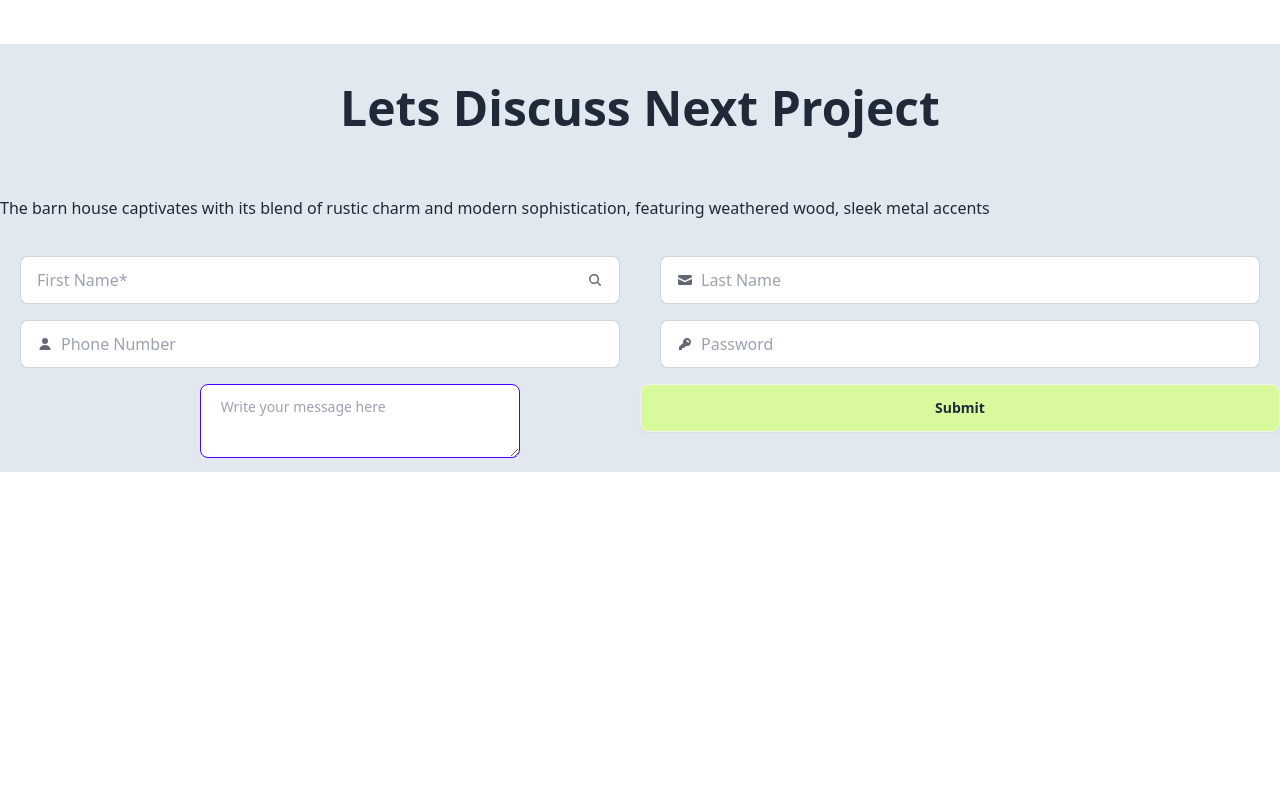
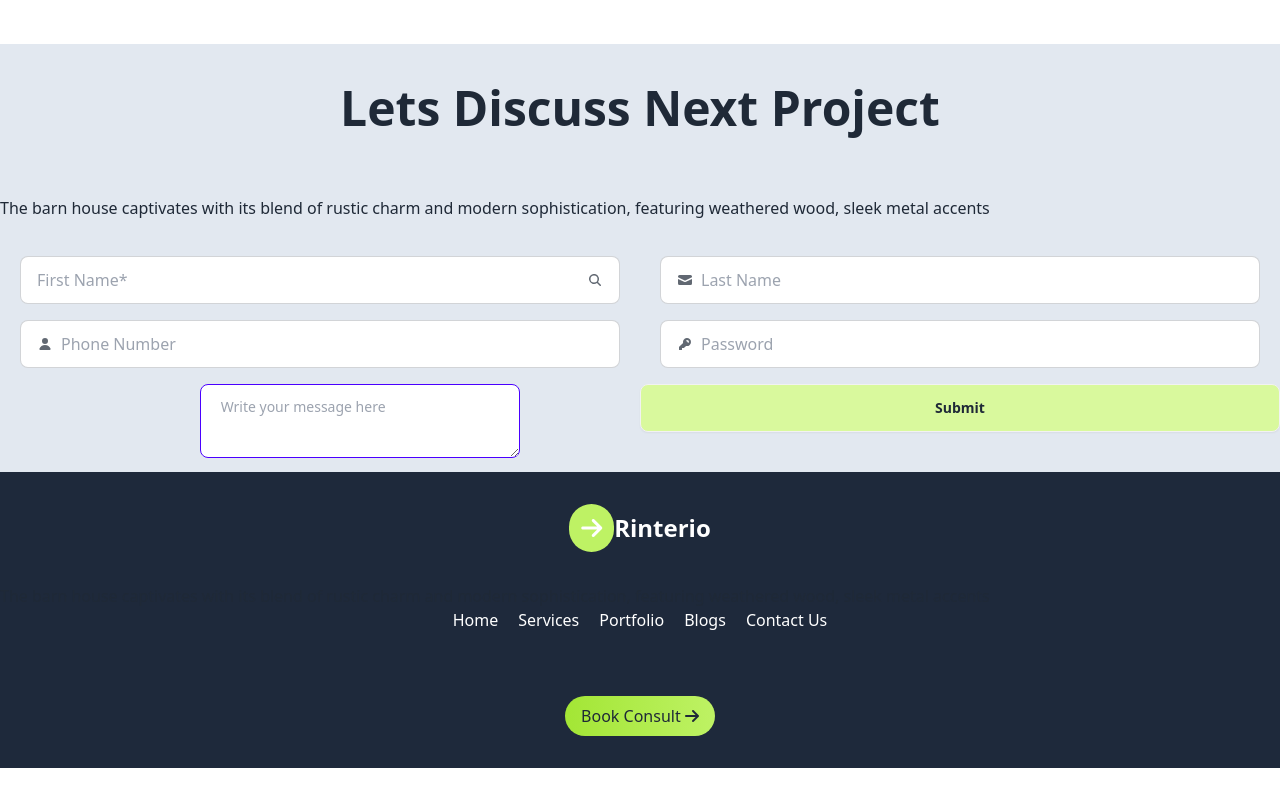
Before and after one commit to sadmankabir444/Third-assignment, a plain HTML site: page index.html in a window 1280 px wide. Shown: the part 2667-3467 px from the top of the page. Before the commit the page ends 3139 px from the top, so only its background shows below. Drawn offline with nearby package versions, Linux system fonts and the light colour scheme.

Commit message:
footer added

```diff
--- a/index.html
+++ b/index.html
@@ -242,8 +242,25 @@
         </div>
        </section>
     </main>
-    <footer>
 
+    <!-- Footer Section -->
+    <footer class="bg-slate-800">
+      <div>
+
+        <h2 class="font-bold text-center text-2xl text-white py-8"><i class=" py-3 bg-lime-300 rounded-full px-3 fa-solid fa-arrow-right"></i>Rinterio</h2>
+        <p> The barn house captivates with its blend of rustic charm and modern sophistication,
+          featuring weathered wood, sleek metal accents</p>
+      </div>
+      <div class="flex gap-5 text-white justify-center">
+        <p>Home</p>
+        <p>Services</p>
+        <p>Portfolio</p>
+        <p>Blogs</p>
+        <p>Contact Us</p>
+      </div>
+      <div class="text-center my-8 py-8">
+        <button class="bg-gradient-to-r from-lime-400 to-lime-300 px-4 py-2 rounded-3xl">Book Consult <i class="fa-solid fa-arrow-right"></i></button>
+      </div>
     </footer>
 </body>
 </html>
```
